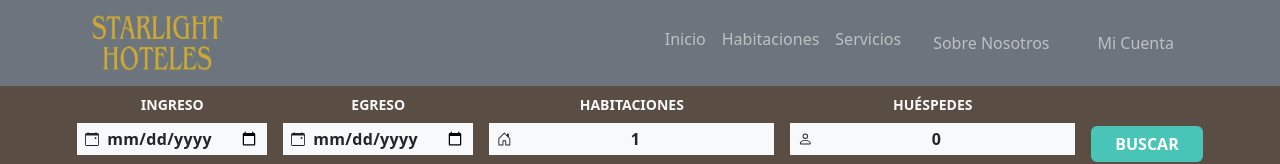
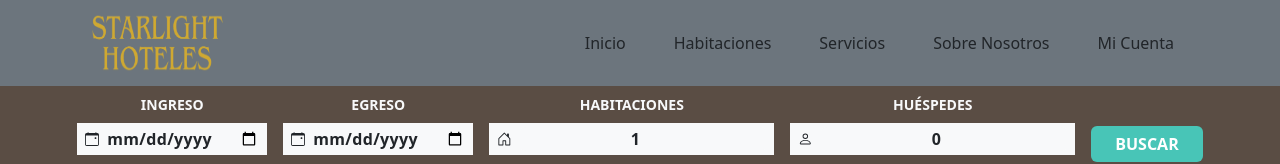
Before and after one commit to mvissani/Trabajo-Grupal-Programacion-III, a React (Vite) app: page /home in a window 1280 px wide. Shown: the top 164 px of the page. Built offline with nearby package versions, Linux system fonts and the light colour scheme; the HTML template or start-up script is replaced by a standard one.

Commit message:
ajustes en el header

```diff
--- a/package.json
+++ b/package.json
@@ -18,7 +18,7 @@
     "react-bootstrap-icons": "^1.11.6",
     "react-dom": "^19.1.0",
     "react-icons": "^5.5.0",
-    "react-router": "^7.9.3"
+    "react-router-dom": "^7.9.3"
   },
   "devDependencies": {
     "@eslint/js": "^9.33.0",
--- a/src/App.jsx
+++ b/src/App.jsx
@@ -1,5 +1,5 @@
 import "./App.scss";
-import { BrowserRouter, Navigate, Route, Routes } from "react-router";
+import { BrowserRouter, Navigate, Route, Routes } from "react-router-dom";
 
 import Header from "./components/header/Header";
 import Login from "./components/login/Login";
@@ -17,9 +17,8 @@ import Admin from "./components/admin/Admin";
 
 function App() {
   return (
-    <div>
+    <BrowserRouter>
       <Header />
-      <BrowserRouter>
       <Routes>
         <Route path="/" element={<Navigate to="/home" />} />
         <Route path="/home" element={<Home />} />
@@ -34,9 +33,8 @@ function App() {
         <Route path="*" element={<ErrorNotFound />} />
         <Route path="/admin" element={<Admin />} />
       </Routes>
+      <Footer />
     </BrowserRouter>
-      <Footer />
-    </div>
   );
 }
 
--- a/src/components/header/Header.jsx
+++ b/src/components/header/Header.jsx
@@ -1,11 +1,23 @@
-import { Navbar, Container, Nav, NavDropdown } from "react-bootstrap";
+import { Navbar, Container, NavDropdown } from "react-bootstrap";
+import { useNavigate } from "react-router-dom";
 import hotelName from '../../images/hotel-name.png';
+import { useState } from "react";
 
 const Header = () => {
+    const navigate = useNavigate();
+    // estado para controlar el menu de "Mi Cuenta"
+    const [showCuenta, setShowCuenta] = useState(false);
+
+    // handler para los dropdowns vacios
+    const handleNavDropdownClick = (route, e) => {
+        e.preventDefault();
+        navigate(route);
+    };
+
     return (
         <Navbar variant="dark" expand="lg" className="bg-secondary">
             <Container>
-                <Navbar.Brand href="/" className="d-flex align-items-center">
+                <Navbar.Brand onClick={() => navigate("/")} style={{ cursor: "pointer" }} className="d-flex align-items-center">
                     <img
                         src={hotelName}
                         width="150"
@@ -15,28 +27,57 @@ const Header = () => {
                     />
                 </Navbar.Brand>
                 <Navbar.Toggle aria-controls="navbar-nav" />
-                <Navbar.Collapse id="navbar-nav" className="justify-content-end">
-                    <Nav>
-                        {/* Items principales */}
-                        <Nav.Link href="/">Inicio</Nav.Link>
-                        <Nav.Link href="/rooms">Habitaciones</Nav.Link>
-                        <Nav.Link href="/services">Servicios</Nav.Link>
-
-                        {/* Dropdowns que se mantienen */}
-                        <NavDropdown id="nav-dropdown-about" title="Sobre Nosotros" menuVariant="light">
-                            <NavDropdown.Item href="/aboutUs">¿Quiénes Somos?</NavDropdown.Item>
+                <Navbar.Collapse id="navbar-nav">
+                    <div className="ms-auto d-flex align-items-center">
+                        <NavDropdown
+                            title="Inicio"
+                            id="nav-inicio"
+                            className="mx-2"
+                            menuVariant="light"
+                            show={false}
+                            onClick={e => handleNavDropdownClick("/", e)}
+                        />
+                        <NavDropdown
+                            title="Habitaciones"
+                            id="nav-habitaciones"
+                            className="mx-2"
+                            menuVariant="light"
+                            show={false}
+                            onClick={e => handleNavDropdownClick("/rooms", e)}
+                        />
+                        <NavDropdown
+                            title="Servicios"
+                            id="nav-servicios"
+                            className="mx-2"
+                            menuVariant="light"
+                            show={false}
+                            onClick={e => handleNavDropdownClick("/services", e)}
+                        />
+                        <NavDropdown
+                            title="Sobre Nosotros"
+                            id="nav-aboutus"
+                            className="mx-2"
+                            menuVariant="light"
+                            show={false}
+                            onClick={e => handleNavDropdownClick("/aboutUs", e)}
+                        />
+                        <NavDropdown
+                            title="Mi Cuenta"
+                            id="nav-micuenta"
+                            className="mx-2"
+                            menuVariant="light"
+                            show={showCuenta}
+                            onMouseEnter={() => setShowCuenta(true)}
+                            onMouseLeave={() => setShowCuenta(false)}
+                            onClick={() => setShowCuenta(!showCuenta)}
+                        >
+                            <NavDropdown.Item onClick={() => navigate("/login")} className="text-dark">Iniciar Sesión</NavDropdown.Item>
                             <NavDropdown.Divider />
-                            <NavDropdown.Item href="/reviews">Reseñas</NavDropdown.Item>
+                            <NavDropdown.Item onClick={() => navigate("/register")} className="text-dark">Registrarme</NavDropdown.Item>
+                            <NavDropdown.Divider />
+                            <NavDropdown.Item onClick={() => navigate("/reservation")} className="text-dark">Mis Reservas</NavDropdown.Item>
                         </NavDropdown>
-
-                        <NavDropdown id="nav-dropdown-account" title="Mi Cuenta" menuVariant="light">
-                            <NavDropdown.Item href="/login">Iniciar Sesión</NavDropdown.Item>
-                            <NavDropdown.Divider />
-                            <NavDropdown.Item href="/register">Registrarme</NavDropdown.Item>
-                            <NavDropdown.Divider />
-                            <NavDropdown.Item href="/reservation">Mis Reservas</NavDropdown.Item>
-                        </NavDropdown>
-                    </Nav>
+                    </div>
                 </Navbar.Collapse>
             </Container>
         </Navbar>
```
Also changed, not shown: src/index.css (line endings or trailing spaces), 1 other file (tests, documents, lock files or other folders). Lines whose indentation alone changed are shown as unchanged.
